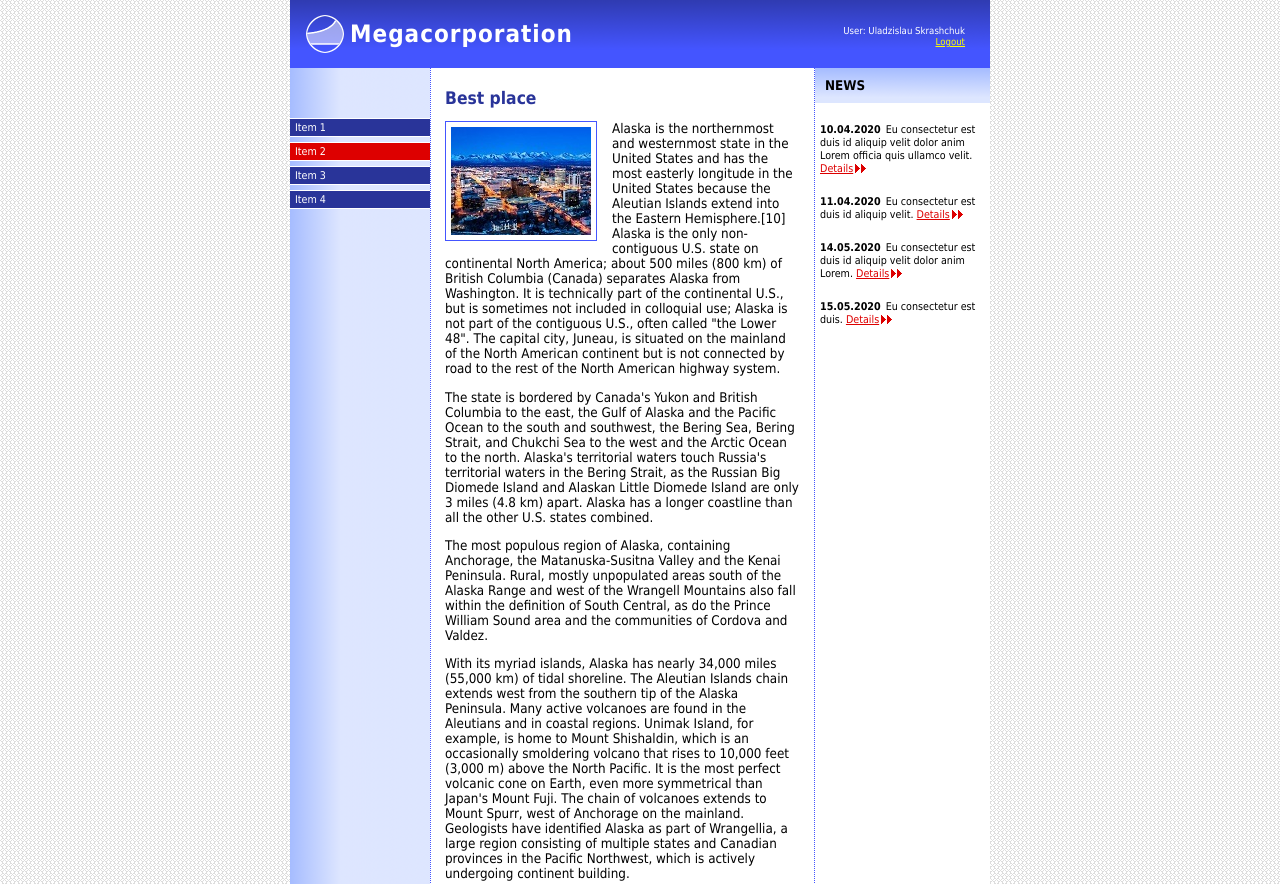
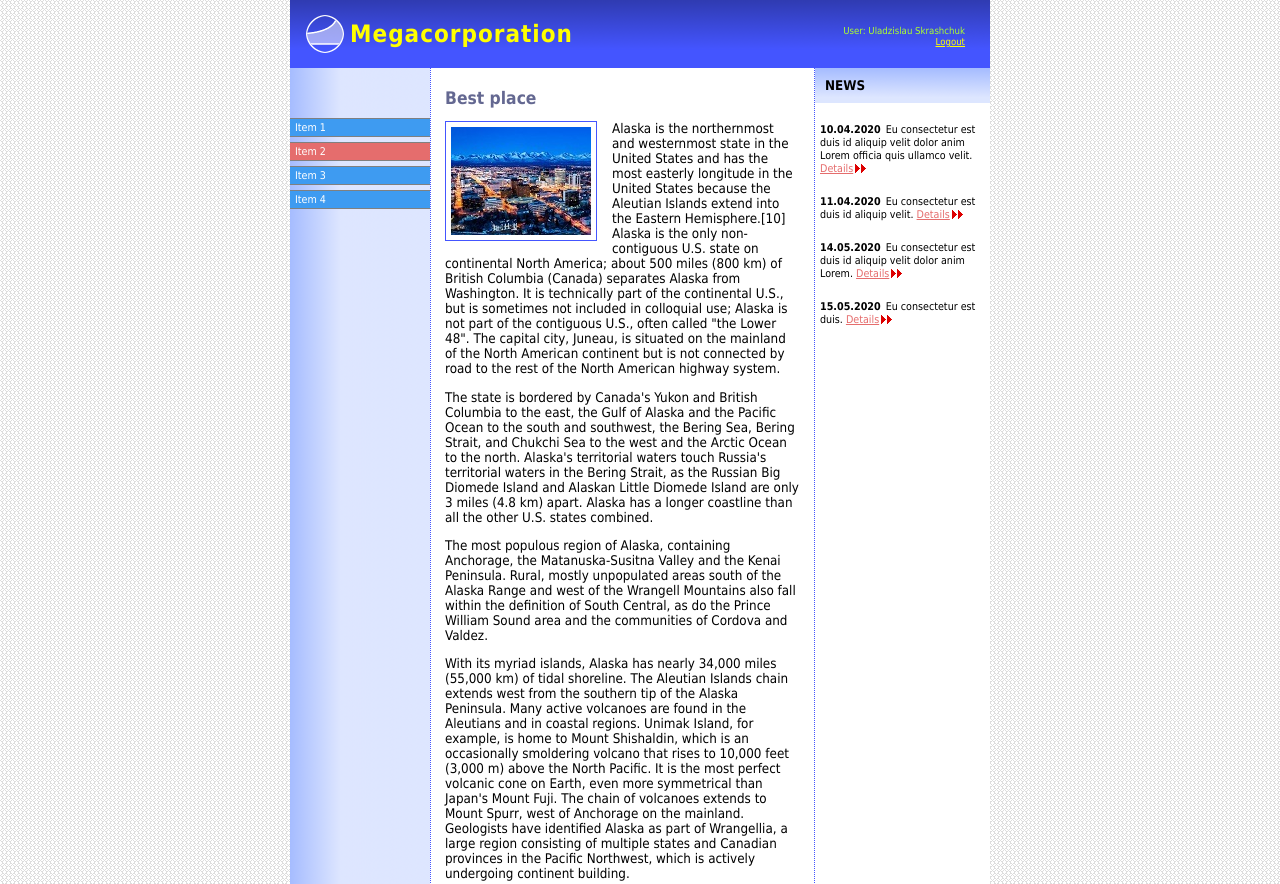
Before and after one commit to NickZm777/Megacorporation, a plain HTML site: page src/page_2.html in a window 1280 px wide. Shown: the top 884 px of the page. Drawn offline with Linux system fonts and the light colour scheme.

Commit message:
Hometask I. 7* (colours)

```diff
--- a/src/styles/style.css
+++ b/src/styles/style.css
@@ -139,12 +139,12 @@ h1 {
 }
 
 h1 a {
-  color: white;
+  color: yellow;
   text-decoration: none;
 }
 
 #main h2 {
-  color: #293499;
+  color: #646891;
 }
 
 #main .picture {
@@ -152,13 +152,13 @@ h1 a {
 }
 
 #sections li a {
-  background: #293499;
+  background: #3e9bf1;
   color: white;
-  border-color: white;
+  border-color: gray;
 }
 
 #sections li a:hover {
-  background: #d00;
+  background: #E56D6D;
 }
 
 #news h2 {
@@ -166,24 +166,24 @@ h1 a {
 }
 
 #news a {
-  color: #d00;
+  color: #E56D6D;
   background: url(../images/red-arrow.png) right center no-repeat;
 }
 
 #meta,
 #meta a {
-  background: #45f;
+  background: #3e9bf1;
   color: white;
 }
 
 #user {
-  color: white;
+  color: greenyellow;
 }
 
 .selected_item {
-  background-color: #d00;
+  background-color: #E56D6D;
   color: white;
-  border-color: white;
+  border-color: gray;
 }
 
 #user a {
```
